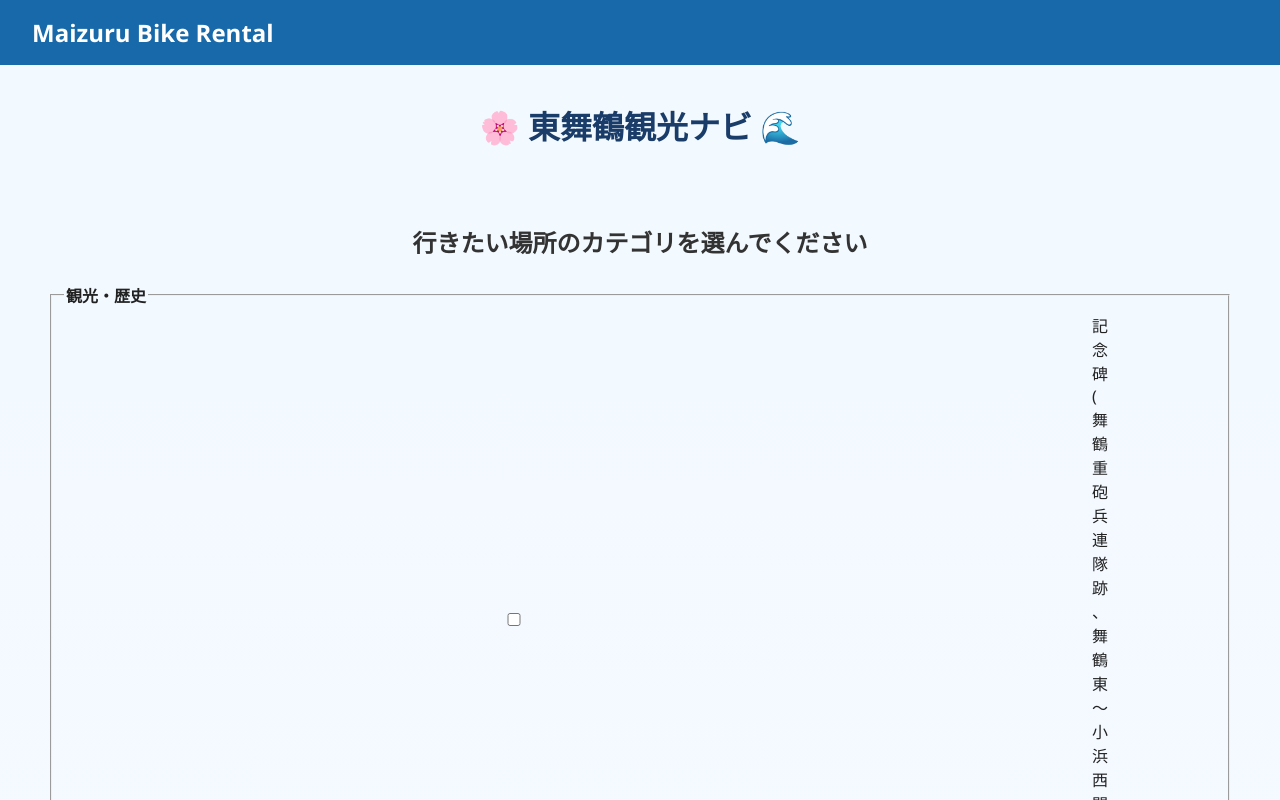
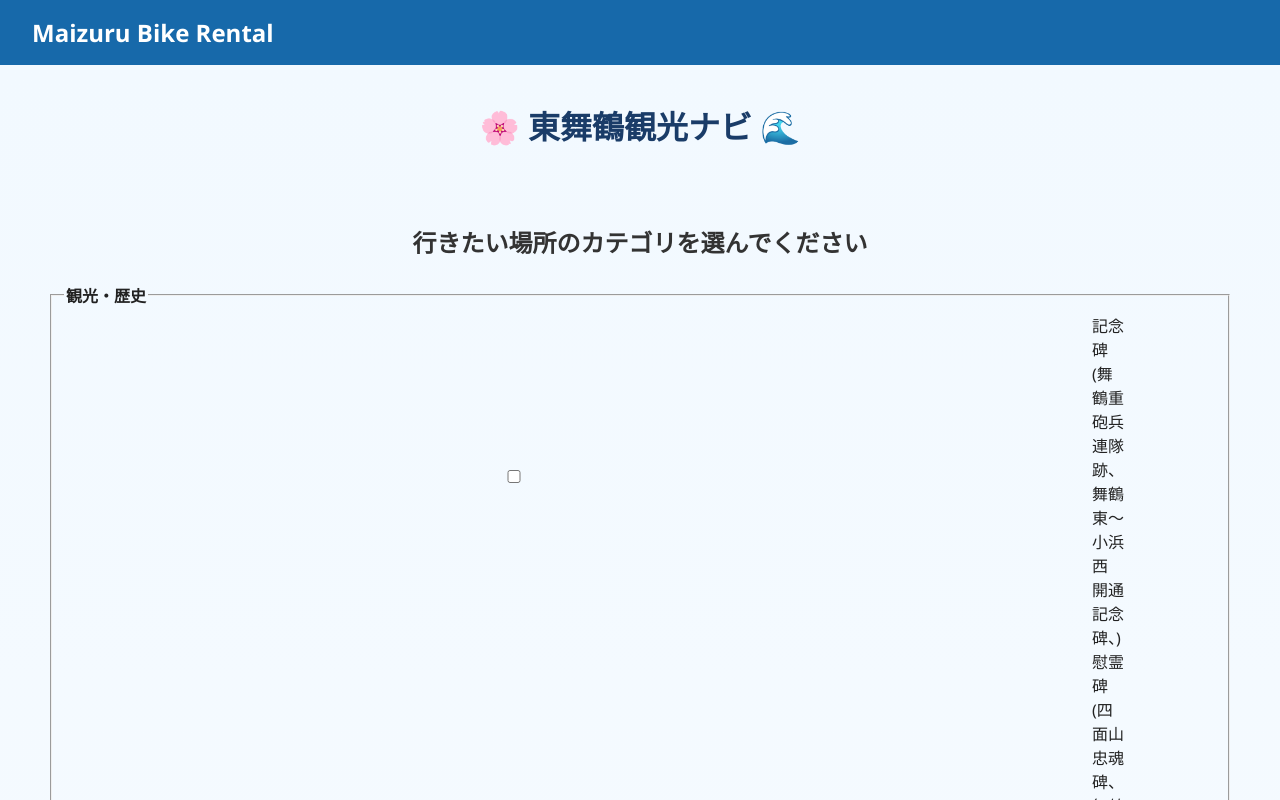
Before and after one commit to iwle2004/E-Bike, a React (Create React App) app: page /map in a window 1280 px wide. Shown: the top 800 px of the page. Built offline with nearby package versions, Linux system fonts and the light colour scheme; no server answers.

Commit message:
しゅうせい

```diff
--- a/src/assets/TagSelector.js
+++ b/src/assets/TagSelector.js
@@ -70,7 +70,6 @@ const TagSelector = ({ onRunNavigation }) => {
     gap: "8em",
     width: "100%",          // ← 固定せず柔軟に
     maxWidth: "900px",      // ← 必要に応じて広げる
-    wordBreak: "break-word",
     whiteSpace: "normal",
     writingMode: "horizontal-tb",
     direction: "ltr",
```
